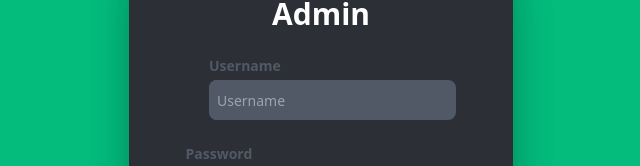
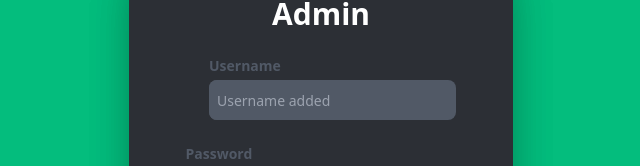
Before and after one commit to Abdullah5844/Software-ReEngineering, a React (Create React App) app in the folder client/: page /login/adminlogin in a window 1280 px wide. Shown: the part 270-436 px from the top of the page, without its empty margins (319-959 px from the left). Built offline with nearby package versions, Linux system fonts and the light colour scheme.

Commit message:
this is second commit

```diff
--- a/client/src/components/login/adminLogin/AdminLogin.js
+++ b/client/src/components/login/adminLogin/AdminLogin.js
@@ -71,7 +71,7 @@ const AdminLogin = () => {
                 type="text"
                 required
                 className="bg-[#515966] text-white px-2 outline-none py-2 rounded-lg placeholder:text-sm"
-                placeholder="Username"
+                placeholder="Username added"
               />
             </div>
           </div>
```
